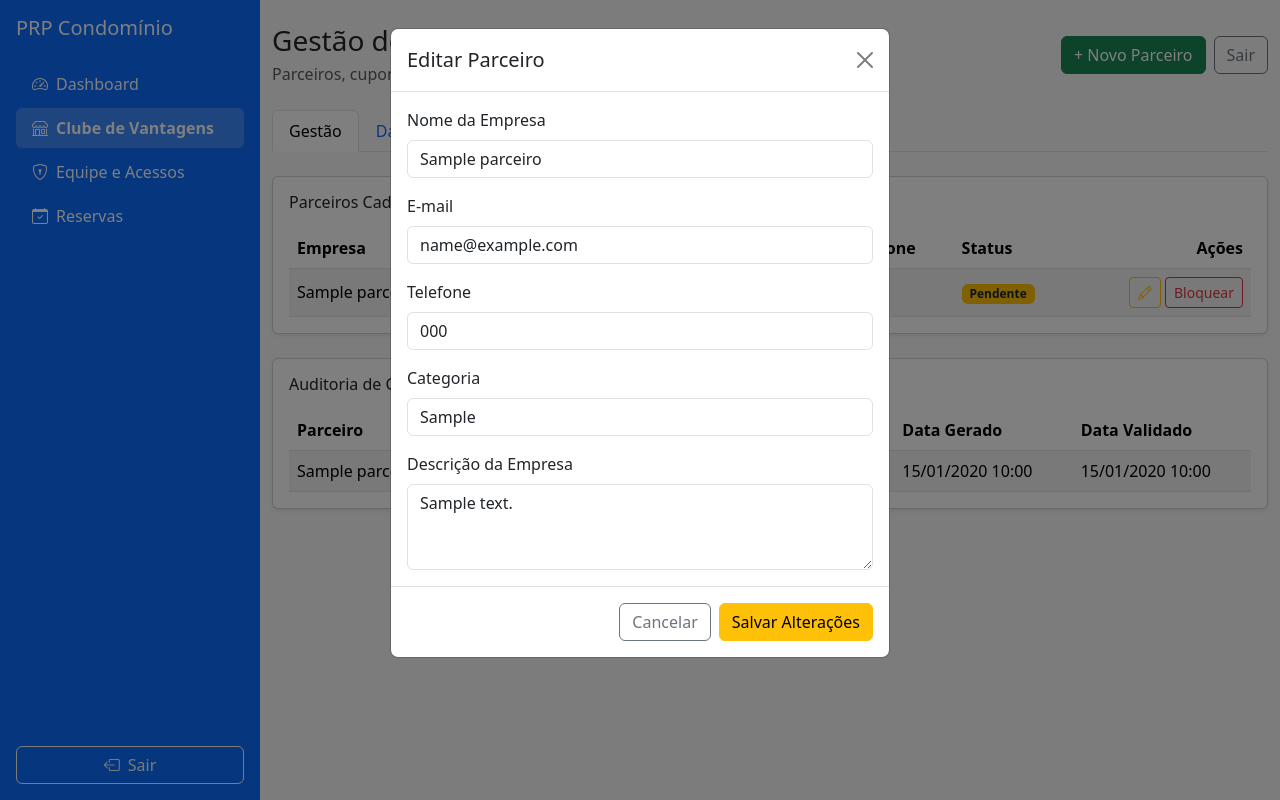
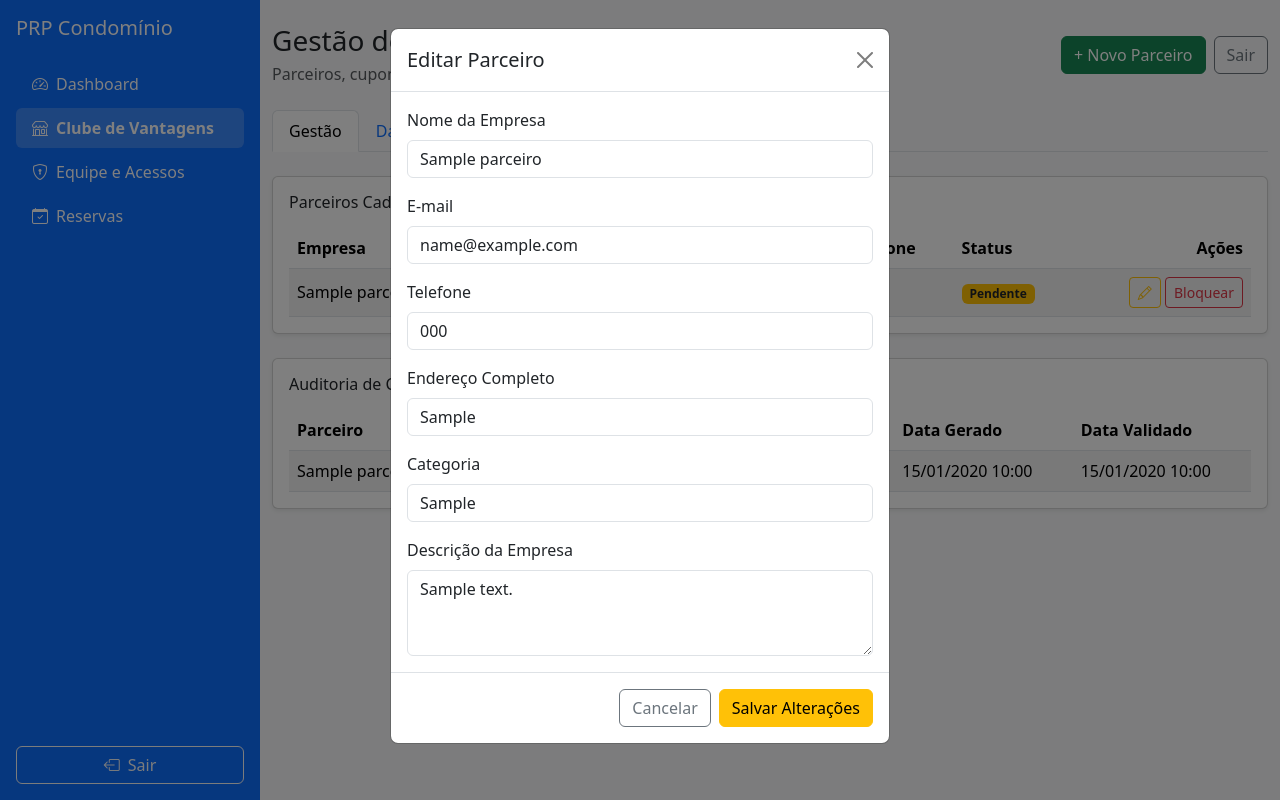
Before and after one commit to FBarrientosX/prp_cadastro_moradores, a Flask app: page /admin/clube_vantagens in a window 1280 px wide, after a click on "Editar parceiro". Run offline with Flask 3, Linux system fonts and the light colour scheme; the visitor is signed in with stand-in values (Sample User, id 1); tables that the repository leaves empty hold one stand-in row (values such as "Sample post"); some libraries are stand-ins or nearby versions.

Commit message:
feat - add do endereço do parceiro

```diff
--- a/app/__init__.py
+++ b/app/__init__.py
@@ -181,6 +181,8 @@ def _garantir_colunas_parceiros():
         )
     if "descricao" not in colunas:
         alteracoes.append("ALTER TABLE parceiro ADD COLUMN descricao TEXT")
+    if "endereco" not in colunas:
+        alteracoes.append("ALTER TABLE parceiro ADD COLUMN endereco VARCHAR(255)")
 
     for alteracao in alteracoes:
         db.session.execute(text(alteracao))
--- a/app/models.py
+++ b/app/models.py
@@ -185,6 +185,7 @@ class Parceiro(db.Model):
     senha_hash = db.Column(db.String(256), nullable=False)
     telefone = db.Column(db.String(20), nullable=True)
     categoria = db.Column(db.String(50), nullable=False)
+    endereco = db.Column(db.String(255), nullable=True)
     descricao = db.Column(db.Text, nullable=True)
     ativo = db.Column(db.Boolean, nullable=False, default=True)
     status = db.Column(db.String(20), nullable=False, default="Pendente")
--- a/app/routes.py
+++ b/app/routes.py
@@ -1072,6 +1072,7 @@ def parceiro_perfil_editar():
     nome_empresa = request.form.get("nome_empresa", "").strip()
     telefone = request.form.get("telefone", "").strip() or None
     categoria = request.form.get("categoria", "").strip()
+    endereco = request.form.get("endereco", "").strip() or None
     descricao = request.form.get("descricao", "").strip() or None
 
     if not nome_empresa or not categoria:
@@ -1081,6 +1082,7 @@ def parceiro_perfil_editar():
     parceiro.nome_empresa = nome_empresa
     parceiro.telefone = telefone
     parceiro.categoria = categoria
+    parceiro.endereco = endereco
     parceiro.descricao = descricao
     db.session.commit()
     flash("Perfil comercial atualizado com sucesso.", "success")
@@ -2007,6 +2009,7 @@ def admin_parceiros_criar():
     email = request.form.get("email", "").strip().lower()
     telefone = request.form.get("telefone", "").strip() or None
     categoria = request.form.get("categoria", "").strip()
+    endereco = request.form.get("endereco", "").strip() or None
     descricao = request.form.get("descricao", "").strip() or None
 
     if not nome_empresa or not email or not categoria:
@@ -2023,6 +2026,7 @@ def admin_parceiros_criar():
         senha_hash=generate_password_hash("senha123"),
         telefone=telefone,
         categoria=categoria,
+        endereco=endereco,
         descricao=descricao,
         ativo=True,
         status="Pendente",
@@ -2040,6 +2044,7 @@ def admin_parceiro_editar(parceiro_id):
     email = request.form.get("email", "").strip().lower()
     telefone = request.form.get("telefone", "").strip() or None
     categoria = request.form.get("categoria", "").strip()
+    endereco = request.form.get("endereco", "").strip() or None
     descricao = request.form.get("descricao", "").strip() or None
 
     if not nome_empresa or not email or not categoria:
@@ -2058,6 +2063,7 @@ def admin_parceiro_editar(parceiro_id):
     parceiro.email = email
     parceiro.telefone = telefone
     parceiro.categoria = categoria
+    parceiro.endereco = endereco
     parceiro.descricao = descricao
     db.session.commit()
     flash("Parceiro atualizado com sucesso.", "success")
--- a/app/templates/admin_clube_vantagens.html
+++ b/app/templates/admin_clube_vantagens.html
@@ -185,6 +185,12 @@
                                value="{{ parceiro.telefone or '' }}">
                     </div>
                     <div class="mb-3">
+                        <label class="form-label">Endereço Completo</label>
+                        <input type="text" class="form-control" name="endereco"
+                               value="{{ parceiro.endereco or '' }}"
+                               placeholder="Ex: Rua das Flores, 123 — Bairro Centro">
+                    </div>
+                    <div class="mb-3">
                         <label class="form-label">Categoria</label>
                         <input type="text" class="form-control" name="categoria"
                                value="{{ parceiro.categoria }}" required>
@@ -224,6 +230,11 @@
                     <div class="mb-3">
                         <label class="form-label">Telefone</label>
                         <input type="text" class="form-control" name="telefone">
+                    </div>
+                    <div class="mb-3">
+                        <label class="form-label">Endereço Completo</label>
+                        <input type="text" class="form-control" name="endereco"
+                               placeholder="Ex: Rua das Flores, 123 — Bairro Centro">
                     </div>
                     <div class="mb-3">
                         <label class="form-label">Categoria</label>
--- a/app/templates/clube_vantagens.html
+++ b/app/templates/clube_vantagens.html
@@ -109,6 +109,11 @@
                         {% endif %}
                     </div>
                     <div class="card-footer bg-white border-0 pt-0">
+                        {% if parceiro.endereco %}
+                        <p class="small mb-2">
+                            <i class="bi bi-geo-alt me-1 text-secondary"></i>{{ parceiro.endereco }}
+                        </p>
+                        {% endif %}
                         <p class="small text-muted mb-2">Contatos</p>
                         <div class="d-flex flex-wrap gap-2">
                             {% if parceiro.telefone %}
--- a/app/templates/parceiro_perfil.html
+++ b/app/templates/parceiro_perfil.html
@@ -33,6 +33,12 @@
                                placeholder="Ex: (11) 99999-9999">
                     </div>
                     <div class="mb-3">
+                        <label for="endereco" class="form-label">Endereço</label>
+                        <input type="text" class="form-control" id="endereco" name="endereco"
+                               value="{{ parceiro.endereco or '' }}"
+                               placeholder="Ex: Rua das Flores, 123 — Bairro Centro">
+                    </div>
+                    <div class="mb-3">
                         <label for="categoria" class="form-label">Categoria</label>
                         <input type="text" class="form-control" id="categoria" name="categoria"
                                value="{{ parceiro.categoria }}" required
```
